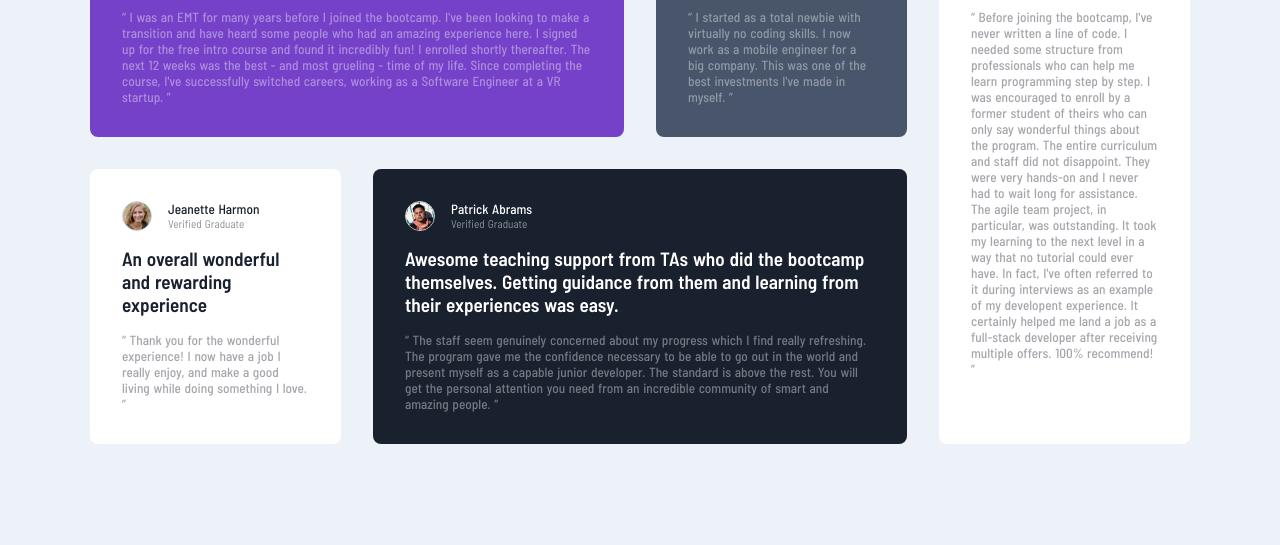
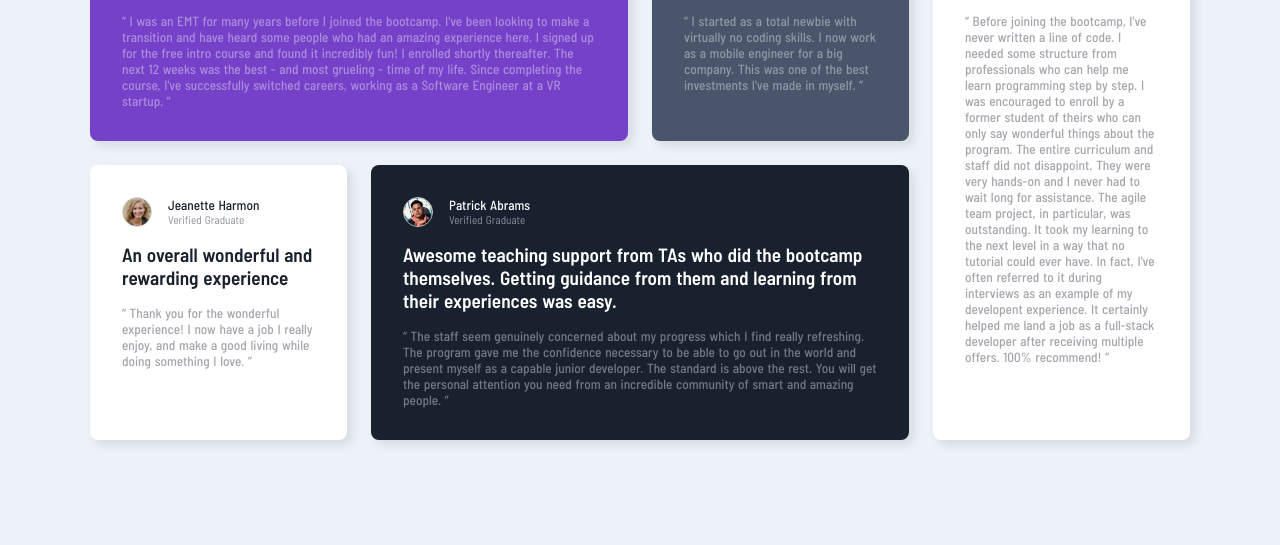
Before and after one commit to dvdgd/testimonials-grid-section, a plain HTML site: page src/index.html in a window 1280 px wide. Shown: the part 255-800 px from the top of the page. Drawn offline with Linux system fonts and the light colour scheme.

Commit message:
add box-shadow in cards

```diff
--- a/src/style.css
+++ b/src/style.css
@@ -19,7 +19,7 @@ main {
   margin: 1.7rem 2rem;
 
   display: grid;
-  gap: 2rem;
+  gap: 1.5rem;
 }
 
 main article {
@@ -30,6 +30,8 @@ main article {
   display: flex;
   flex-direction: column;
   gap: 1rem;
+
+  box-shadow: 5px 5px 10px hsla(var(--very-dark-blackish-blue), 10%);
 }
 
 main article header {
```
